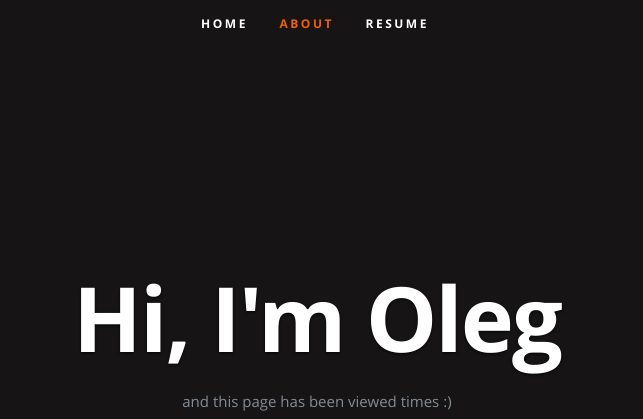
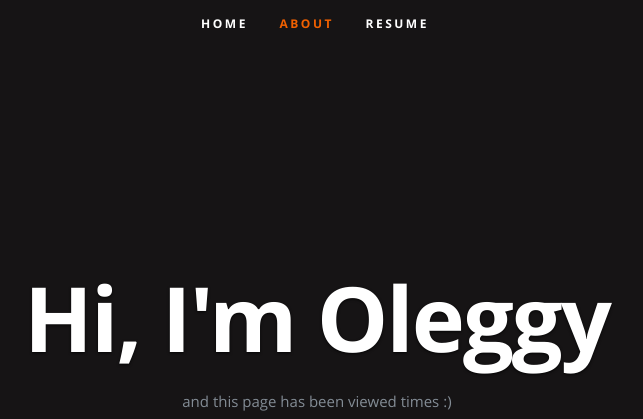
Before and after one commit to Serdia/azure-resume, a plain HTML site: page frontend/index.html in a window 1280 px wide. Shown: the top 419 px of the page, without its empty margins (325-968 px from the left). Drawn offline with nearby package versions, Linux system fonts and the light colour scheme; no server answers.

Commit message:
update index html

```diff
--- a/frontend/index.html
+++ b/frontend/index.html
@@ -54,7 +54,7 @@
 
       <div class="row banner">
          <div class="banner-text">
-            <h1 class="responsive-headline">Hi, I'm Oleg</h1>
+            <h1 class="responsive-headline">Hi, I'm Oleggy</h1>
 
             <p>and this page has been viewed <a id="counter"></a> times :) </p>
             <ul class="social">
```
